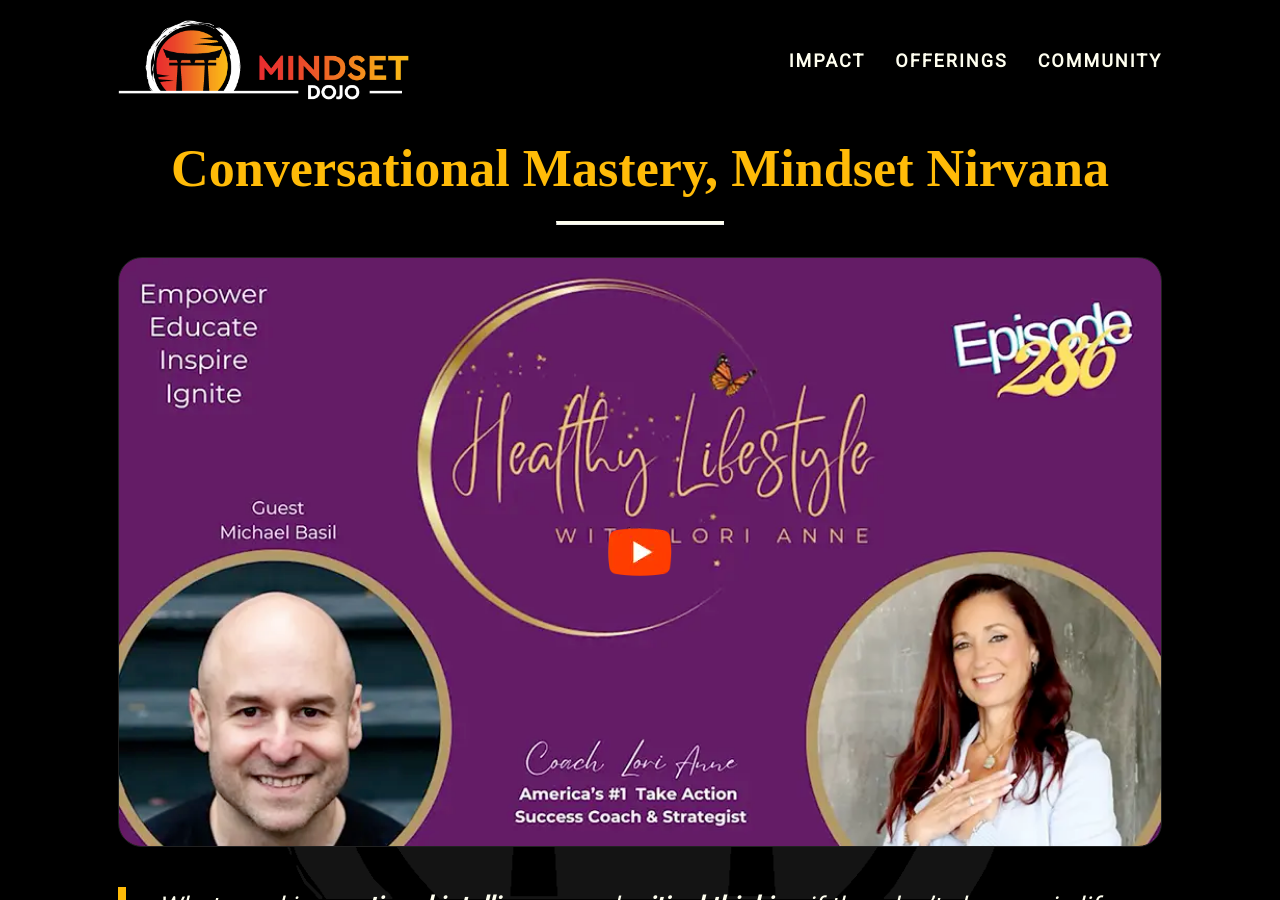
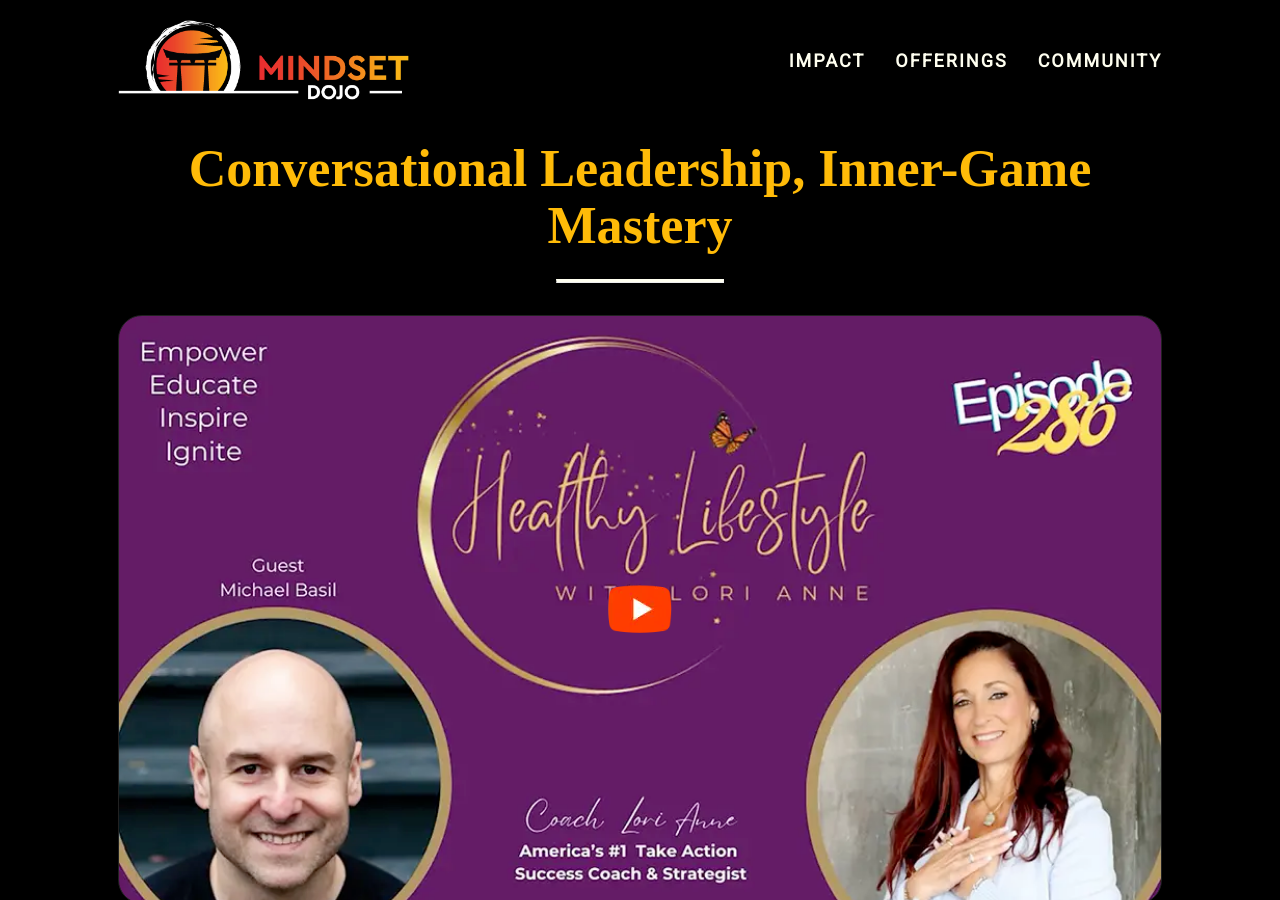
Before and after one commit to mindset-dojo/mindset-dojo.github.io, a Jekyll site: the page built from index.md, in a window 1280 px wide and 900 px high. Built offline with Jekyll 4.4.1, drawn with Linux system fonts in a browser that asks for light colours; some web fonts are replaced.

Commit message:
feat: Uplift tagline

```diff
--- a/index.md
+++ b/index.md
@@ -5,7 +5,7 @@ description: At Mindset Dojo, we help leaders turn difficult conversations into
 css_id: home
 ---
 <main aria-label="Content">
-    <h1><mark>Conversational Mastery, Mindset Nirvana</mark></h1>
+    <h1><mark>Conversational Leadership, Inner-Game Mastery</mark></h1>
     <hr>
     <div class="md-youtube-player" data-id="YF8HEO1phWw" data-preview="intentional-insightful-conversation-preview.webp"></div>
     <blockquote>
```
